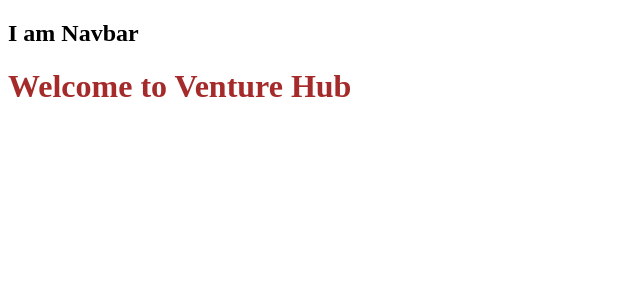
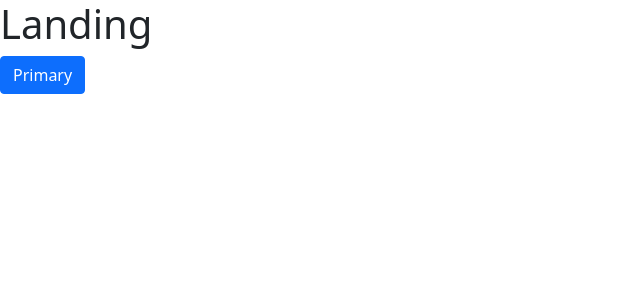
Before and after one commit to Venture-Hub/venturehub-client, a React (Create React App) app: page / in a window 1280 px wide. Shown: the top 300 px of the page, without its empty margins (0-640 px from the left). Built offline with nearby package versions, Linux system fonts and the light colour scheme.

Commit message:
added react-bootstrap

```diff
--- a/package.json
+++ b/package.json
@@ -7,7 +7,9 @@
     "@testing-library/jest-dom": "^5.16.2",
     "@testing-library/react": "^12.1.3",
     "@testing-library/user-event": "^13.5.0",
+    "bootstrap": "^5.1.3",
     "react": "^17.0.2",
+    "react-bootstrap": "^2.2.0",
     "react-dom": "^17.0.2",
     "react-redux": "^7.2.6",
     "react-scripts": "5.0.0",
--- a/src/App.js
+++ b/src/App.js
@@ -1,4 +1,5 @@
 import Landing from './pages/Landing';
+import 'bootstrap/dist/css/bootstrap.min.css';
 
 function App() {
   return (
--- a/src/index.js
+++ b/src/index.js
@@ -7,7 +7,7 @@ import { Provider } from 'react-redux'
 ReactDOM.render(
   <React.StrictMode>
     <Provider store={store}>
-    <App />
+      <App />
     </Provider>
   </React.StrictMode>,
   document.getElementById('root')
--- /dev/null
+++ b/src/pages/Landing.js
@@ -0,0 +1,16 @@
+import React from 'react'
+import Button from 'react-bootstrap/Button';
+
+
+// @desc Website Landing page
+// @route /
+function Landing() {
+  return (
+    <>
+      <div class="h1">Landing</div>
+      <Button variant="primary">Primary</Button>
+    </>
+  )
+}
+
+export default Landing
--- a/src/pages/Landing/Landing.module.css
+++ /dev/null
@@ -1,3 +0,0 @@
-.heading {
-  color: brown;
-}
--- a/src/pages/Landing/index.js
+++ /dev/null
@@ -1,18 +0,0 @@
-import React from 'react'
-import styles from "./Landing.module.css"
-import Navbar from "../../components/Navbar"
-
-// @desc Website Landing page
-// @route /
-function Landing() {
-  return (
-    <div>
-      <Navbar />
-      <h1 className={styles.heading}>
-        Welcome to Venture Hub
-      </h1>
-    </div>
-  )
-}
-
-export default Landing
```
Also changed, not shown: src/pages/Dashboard/index.js (deleted, +0 -13 lines), styles/global.css (added), 2 other files (tests, documents, lock files or other folders).
